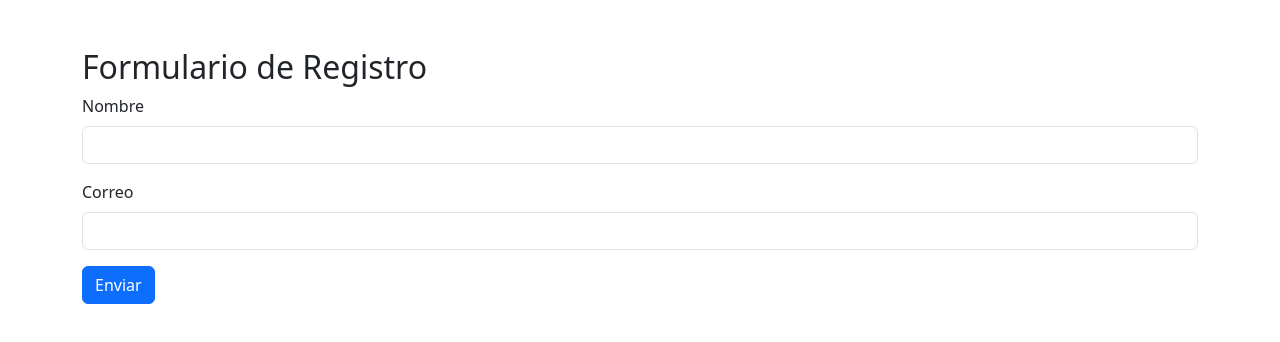
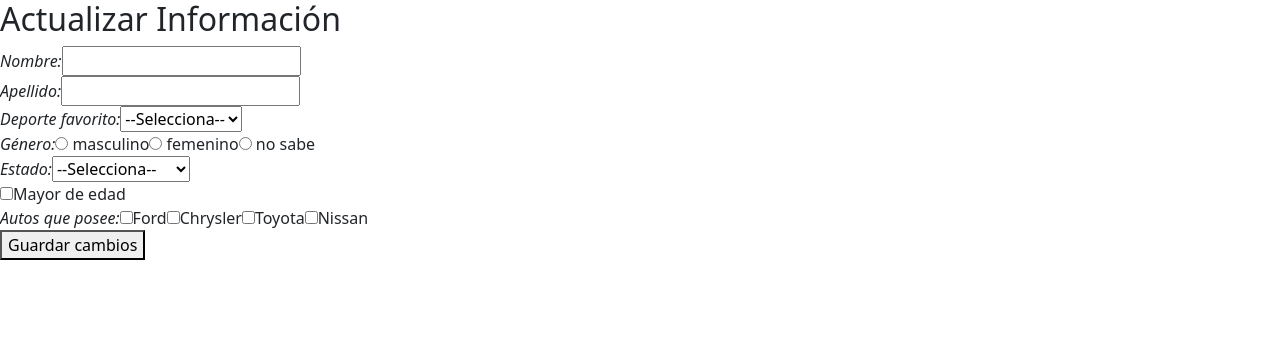
Before and after one commit to Karlaarevalo07/formulario-karla, a React (Vite) app: page / in a window 1280 px wide. Shown: the top 342 px of the page. Built offline with nearby package versions, Linux system fonts and the light colour scheme.

Commit message:
Proyecto formulario funcional

```diff
--- a/src/App.tsx
+++ b/src/App.tsx
@@ -1,43 +1,152 @@
-import { useState } from 'react'
-import axios from 'axios'
+import { useState } from "react";
+import axios from "axios";
 
-function App() {
-  const [nombre, setNombre] = useState('')
-  const [correo, setCorreo] = useState('')
-  const [mensaje, setMensaje] = useState('')
+const Formulario = () => {
+  const [datos, setDatos] = useState({
+    nombre: "",
+    apellido: "",
+    deporte: "",
+    genero: "",
+    estado: "",
+    mayorEdad: false,
+    autos: {
+      Ford: false,
+      Chrysler: false,
+      Toyota: false,
+      Nissan: false,
+    },
+  });
 
-  const enviarFormulario = async (e: React.FormEvent) => {
-    e.preventDefault()
+  const manejarCambio = (
+    e: React.ChangeEvent<HTMLInputElement | HTMLSelectElement>
+  ) => {
+    const { name, value, type } = e.target;
+
+    if (type === "checkbox") {
+      const isChecked = (e.target as HTMLInputElement).checked;
+
+      if (name.startsWith("autos.")) {
+        const auto = name.split(".")[1];
+        setDatos((prev) => ({
+          ...prev,
+          autos: {
+            ...prev.autos,
+            [auto]: isChecked,
+          },
+        }));
+      } else {
+        setDatos((prev) => ({
+          ...prev,
+          [name]: isChecked,
+        }));
+      }
+    } else {
+      setDatos((prev) => ({
+        ...prev,
+        [name]: value,
+      }));
+    }
+  };
+
+  const manejarEnvio = async (e: React.FormEvent) => {
+    e.preventDefault();
     try {
-      await axios.post('http://localhost:3001/api/registro', {
-        nombre,
-        correo
-      })
-      setMensaje('✅ Registro enviado correctamente')
-      setNombre('')
-      setCorreo('')
+      await axios.post("http://localhost:3001/api/registro", datos);
+      alert("Información enviada correctamente.");
     } catch (error) {
-      setMensaje('❌ Error al enviar el registro')
+      alert("Error al enviar los datos.");
+      console.error(error);
     }
-  }
+  };
 
   return (
-    <div className="container mt-5">
-      <h2>Formulario de Registro</h2>
-      <form onSubmit={enviarFormulario}>
-        <div className="mb-3">
-          <label className="form-label">Nombre</label>
-          <input type="text" className="form-control" value={nombre} onChange={(e) => setNombre(e.target.value)} required />
-        </div>
-        <div className="mb-3">
-          <label className="form-label">Correo</label>
-          <input type="email" className="form-control" value={correo} onChange={(e) => setCorreo(e.target.value)} required />
-        </div>
-        <button type="submit" className="btn btn-primary">Enviar</button>
-      </form>
-      {mensaje && <div className="alert alert-info mt-3">{mensaje}</div>}
-    </div>
-  )
-}
+    <form onSubmit={manejarEnvio}>
+      <h2>Actualizar Información</h2>
 
-export default App
+      <label>
+        <em>Nombre:</em>
+        <input type="text" name="nombre" value={datos.nombre} onChange={manejarCambio} />
+      </label>
+      <br />
+
+      <label>
+        <em>Apellido:</em>
+        <input type="text" name="apellido" value={datos.apellido} onChange={manejarCambio} />
+      </label>
+      <br />
+
+      <label>
+        <em>Deporte favorito:</em>
+        <select name="deporte" value={datos.deporte} onChange={manejarCambio}>
+          <option value="">--Selecciona--</option>
+          <option value="futbol">Fútbol</option>
+          <option value="basketball">Basketball</option>
+          <option value="tenis">Tenis</option>
+        </select>
+      </label>
+      <br />
+
+      <label>
+        <em>Género:</em>
+        <input type="radio" name="genero" value="masculino" onChange={manejarCambio} /> masculino
+        <input type="radio" name="genero" value="femenino" onChange={manejarCambio} /> femenino
+        <input type="radio" name="genero" value="no_sabe" onChange={manejarCambio} /> no sabe
+      </label>
+      <br />
+
+      <label>
+        <em>Estado:</em>
+        <select name="estado" value={datos.estado} onChange={manejarCambio}>
+          <option value="">--Selecciona--</option>
+          <option value="guatemala">Guatemala</option>
+          <option value="sacatepequez">Sacatepéquez</option>
+          <option value="chimaltenango">Chimaltenango</option>
+        </select>
+      </label>
+      <br />
+
+      <label>
+        <input type="checkbox" name="mayorEdad" checked={datos.mayorEdad} onChange={manejarCambio} />
+        Mayor de edad
+      </label>
+      <br />
+
+      <label>
+        <em>Autos que posee:</em>
+        <input
+          type="checkbox"
+          name="autos.Ford"
+          checked={datos.autos.Ford}
+          onChange={manejarCambio}
+        />
+        Ford
+        <input
+          type="checkbox"
+          name="autos.Chrysler"
+          checked={datos.autos.Chrysler}
+          onChange={manejarCambio}
+        />
+        Chrysler
+        <input
+          type="checkbox"
+          name="autos.Toyota"
+          checked={datos.autos.Toyota}
+          onChange={manejarCambio}
+        />
+        Toyota
+        <input
+          type="checkbox"
+          name="autos.Nissan"
+          checked={datos.autos.Nissan}
+          onChange={manejarCambio}
+        />
+        Nissan
+      </label>
+      <br />
+
+      <button type="submit">Guardar cambios</button>
+    </form>
+  );
+};
+
+export default Formulario;
```
